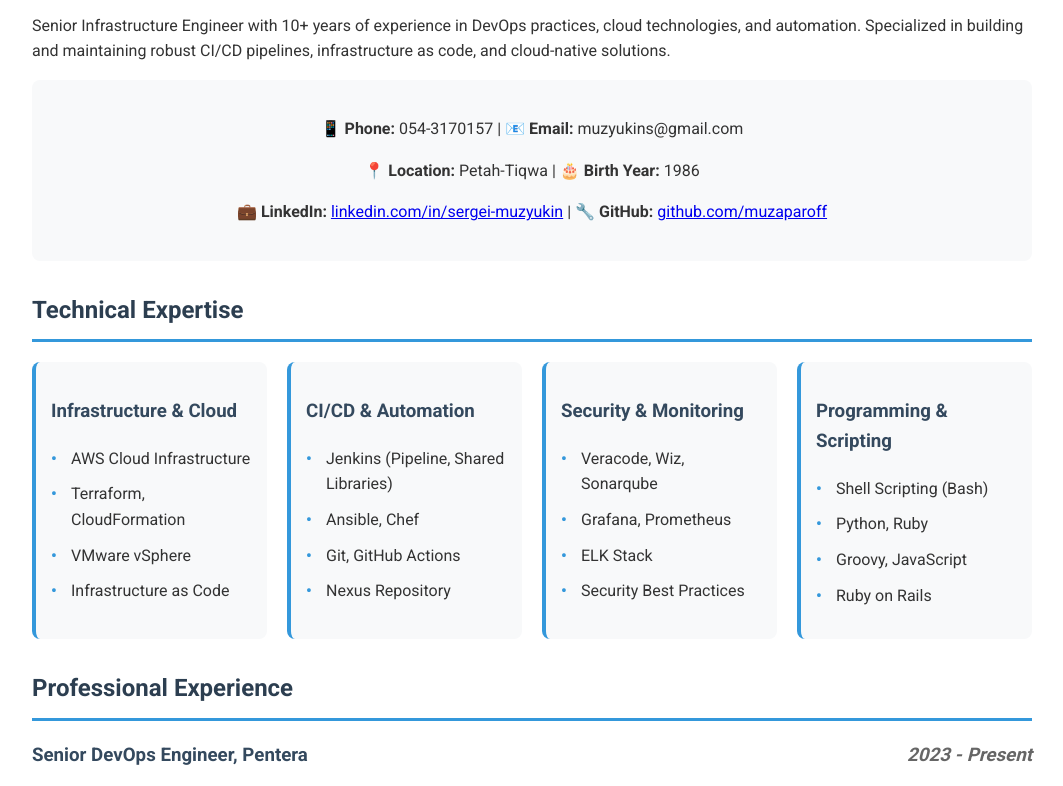
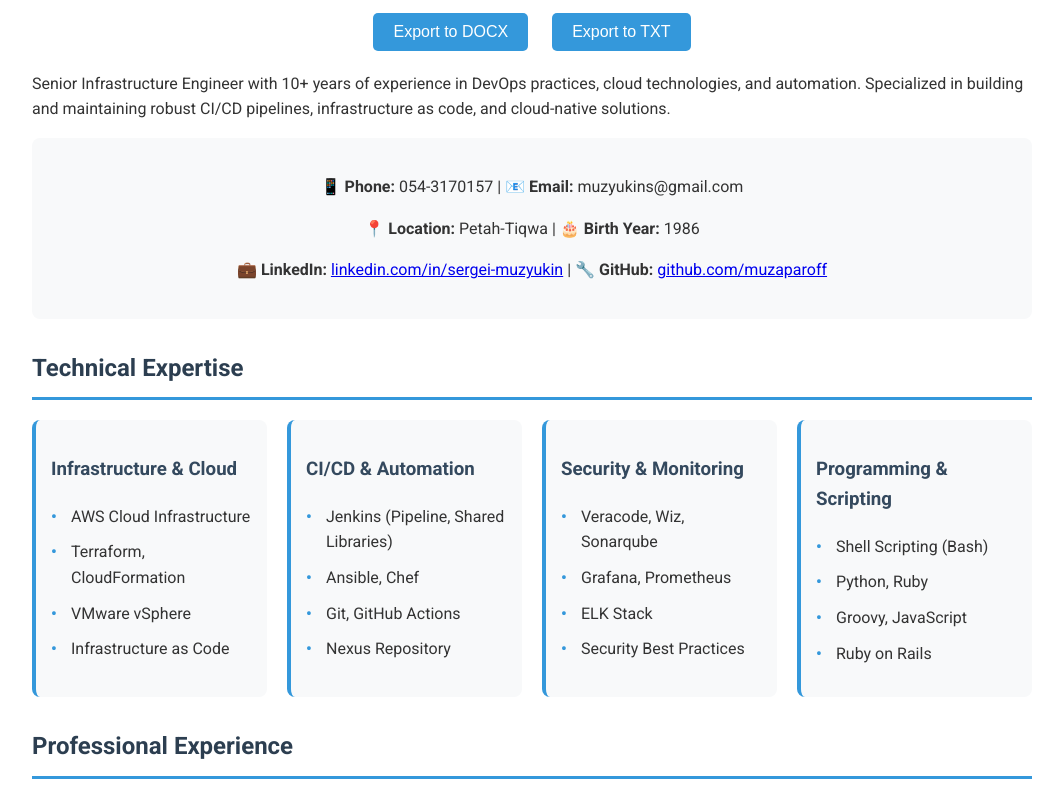
Before and after one commit to muzaparoff/cv-website, a plain HTML site: page index.html in a window 1280 px wide. Shown: the part 178-964 px from the top of the page, without its empty margins (108-1171 px from the left). Drawn offline with Linux system fonts and the light colour scheme.

Commit message:
Update of CV website experiance

```diff
--- a/index.html
+++ b/index.html
@@ -5,11 +5,17 @@
     <meta name="viewport" content="width=device-width, initial-scale=1.0">
     <title>Sergei Muzyukin - Senior Infrastructure Engineer</title>
     <link href="https://fonts.googleapis.com/css2?family=Roboto:wght@300;400;500;700&display=swap" rel="stylesheet">
+    <script src="https://cdnjs.cloudflare.com/ajax/libs/html-docx-js/0.3.1/html-docx.js"></script>
     <link rel="stylesheet" href="styles/main.css">
 </head>
 <body>
     <div class="container">
         <h1>Sergei Muzyukin</h1>
+        <!-- Add export buttons below the title -->
+        <div class="export-buttons">
+            <button onclick="exportToDocx()" class="export-btn">Export to DOCX</button>
+            <button onclick="exportToTxt()" class="export-btn">Export to TXT</button>
+        </div>
         <div class="profile-summary">
             <p>Senior Infrastructure Engineer with 10+ years of experience in DevOps practices, cloud technologies, and automation. Specialized in building and maintaining robust CI/CD pipelines, infrastructure as code, and cloud-native solutions.</p>
         </div>
@@ -167,5 +173,35 @@
             <p><em>* References available upon request.</em></p>
         </div>
     </div>
+
+    <!-- Add this script before closing body tag -->
+    <script>
+        function exportToDocx() {
+            const content = document.querySelector('.container').innerHTML;
+            const converted = htmlDocx.asBlob(content);
+            const blob = new Blob([converted], { type: 'application/vnd.openxmlformats-officedocument.wordprocessingml.document' });
+            const url = window.URL.createObjectURL(blob);
+            const a = document.createElement('a');
+            a.href = url;
+            a.download = 'Sergei_Muzyukin_CV.docx';
+            document.body.appendChild(a);
+            a.click();
+            window.URL.revokeObjectURL(url);
+            document.body.removeChild(a);
+        }
+
+        function exportToTxt() {
+            const content = document.querySelector('.container').innerText;
+            const blob = new Blob([content], { type: 'text/plain' });
+            const url = window.URL.createObjectURL(blob);
+            const a = document.createElement('a');
+            a.href = url;
+            a.download = 'Sergei_Muzyukin_CV.txt';
+            document.body.appendChild(a);
+            a.click();
+            window.URL.revokeObjectURL(url);
+            document.body.removeChild(a);
+        }
+    </script>
 </body>
 </html>
--- a/styles/main.css
+++ b/styles/main.css
@@ -91,3 +91,27 @@ ul li:before {
     border-radius: 8px;
     border-left: 4px solid #3498db;
 }
+.export-buttons {
+    text-align: center;
+    margin: 20px 0;
+}
+
+.export-btn {
+    background-color: #3498db;
+    color: white;
+    border: none;
+    padding: 10px 20px;
+    margin: 0 10px;
+    border-radius: 5px;
+    cursor: pointer;
+    font-size: 16px;
+    transition: background-color 0.3s ease;
+}
+
+.export-btn:hover {
+    background-color: #2980b9;
+}
+
+.export-btn:active {
+    transform: translateY(1px);
+}
```
